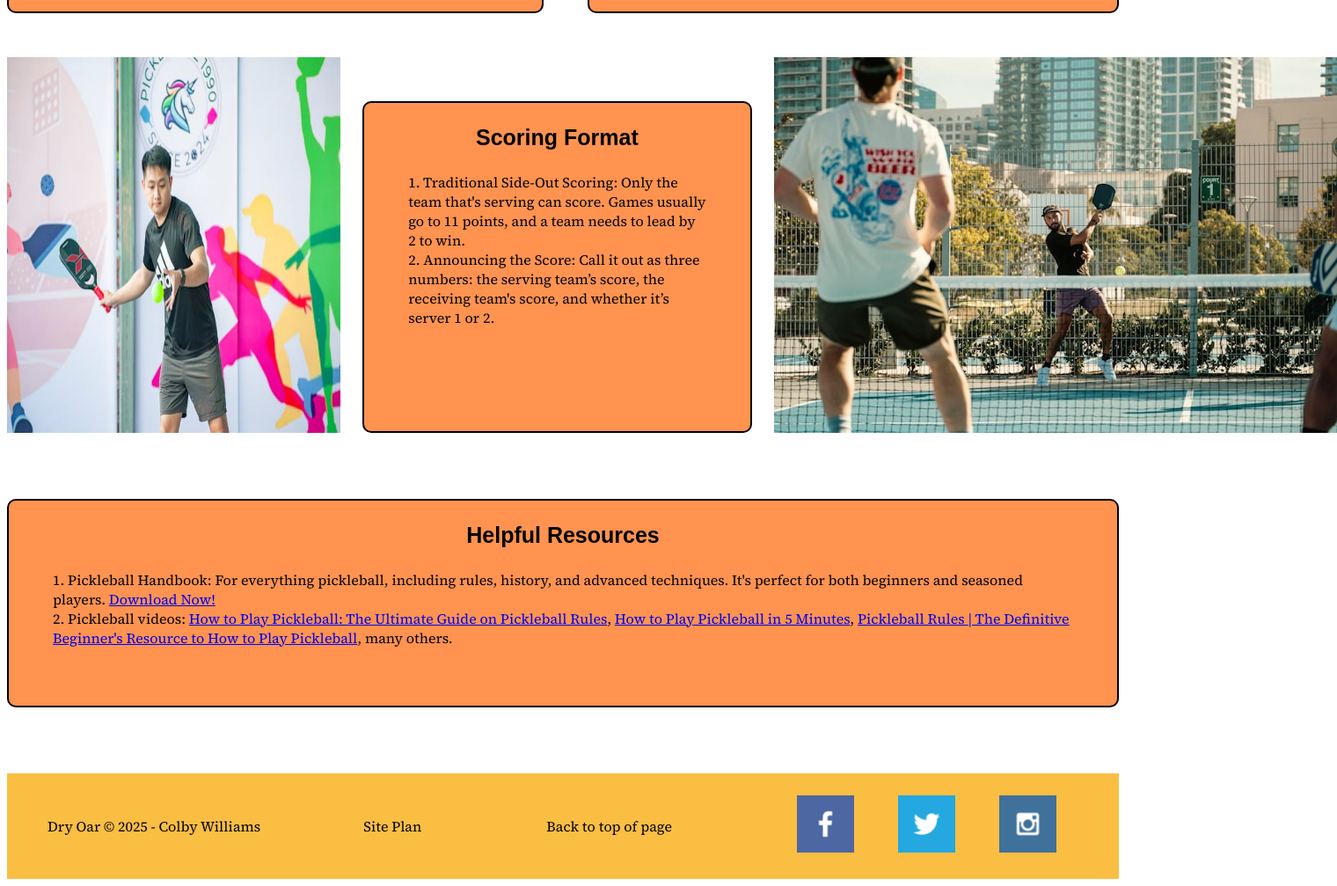
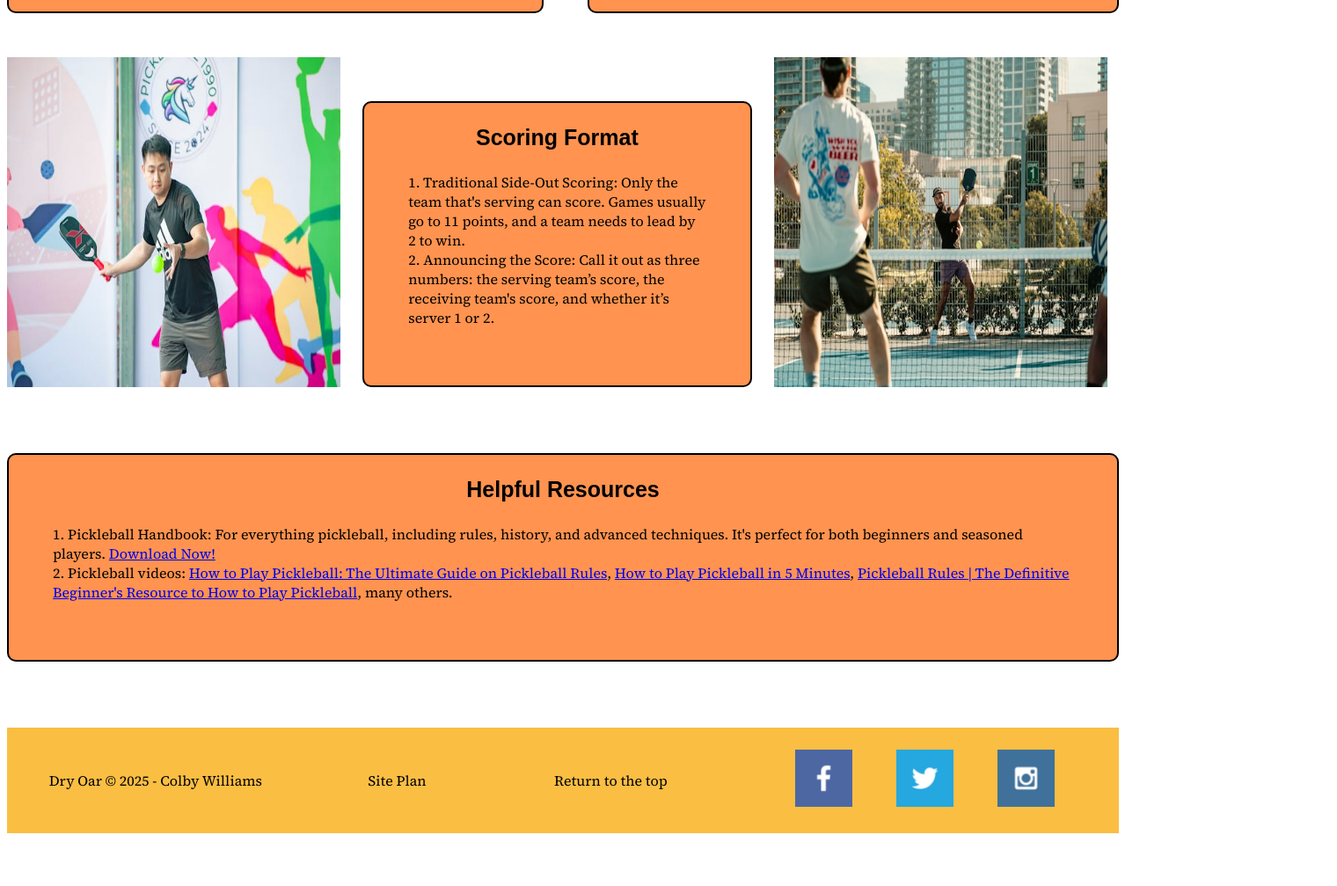
Before and after one commit to Colby-williams/wdd130, a plain HTML site: page pickleball_website/rules_and_guidlines.html in a window 1280 px wide. Shown: the part 587-1594 px from the top of the page at 88% size, 1520 px wide, since content can reach past the window. After the commit the page ends 1542 px from the top, so only its background shows below. Drawn offline with Linux system fonts and the light colour scheme; a web font is replaced by a local one.

Commit message:
Fixed sub page 3 wireframe

```diff
--- a/pickleball_website/Styles/rules_and_guidelines.css
+++ b/pickleball_website/Styles/rules_and_guidelines.css
@@ -110,6 +110,11 @@ nav a:hover {
     padding: 0 50px 50px 50px;
 }
 
+.pickleballers {
+    width: 100%;
+    height: 100%;
+}
+
 #row3 {
     display: grid;
     padding-top: 75px;
--- a/pickleball_website/rules_and_guidlines.html
+++ b/pickleball_website/rules_and_guidlines.html
@@ -51,6 +51,7 @@
         </p>
             </div>
         <img
+        class="pickleballers"
         src="./Pictures/jon-matthews-EtLUh0VBfXw-unsplash.jpg"
         alt="People playing pickleball">
     </div>
@@ -65,7 +66,7 @@
         <footer>
         <p>Dry Oar &copy; 2025 - Colby Williams</p>
     <p><a href=".//site-plan.html">Site Plan</a></p>
-    <p><a href="#top">Back to top of page</a></p>
+    <p><a href="#top">Return to the top</a></p>
     <div class="social">
         <a href="https://facebook.com" target="_blank">
             <img src="./Pictures/facebook.png" alt="fb icon">
```
Also changed, not shown: pickleball_website/site-plan.html (+3 -3 lines), pickleball_website/Pictures/Page3_wireframe.png.
